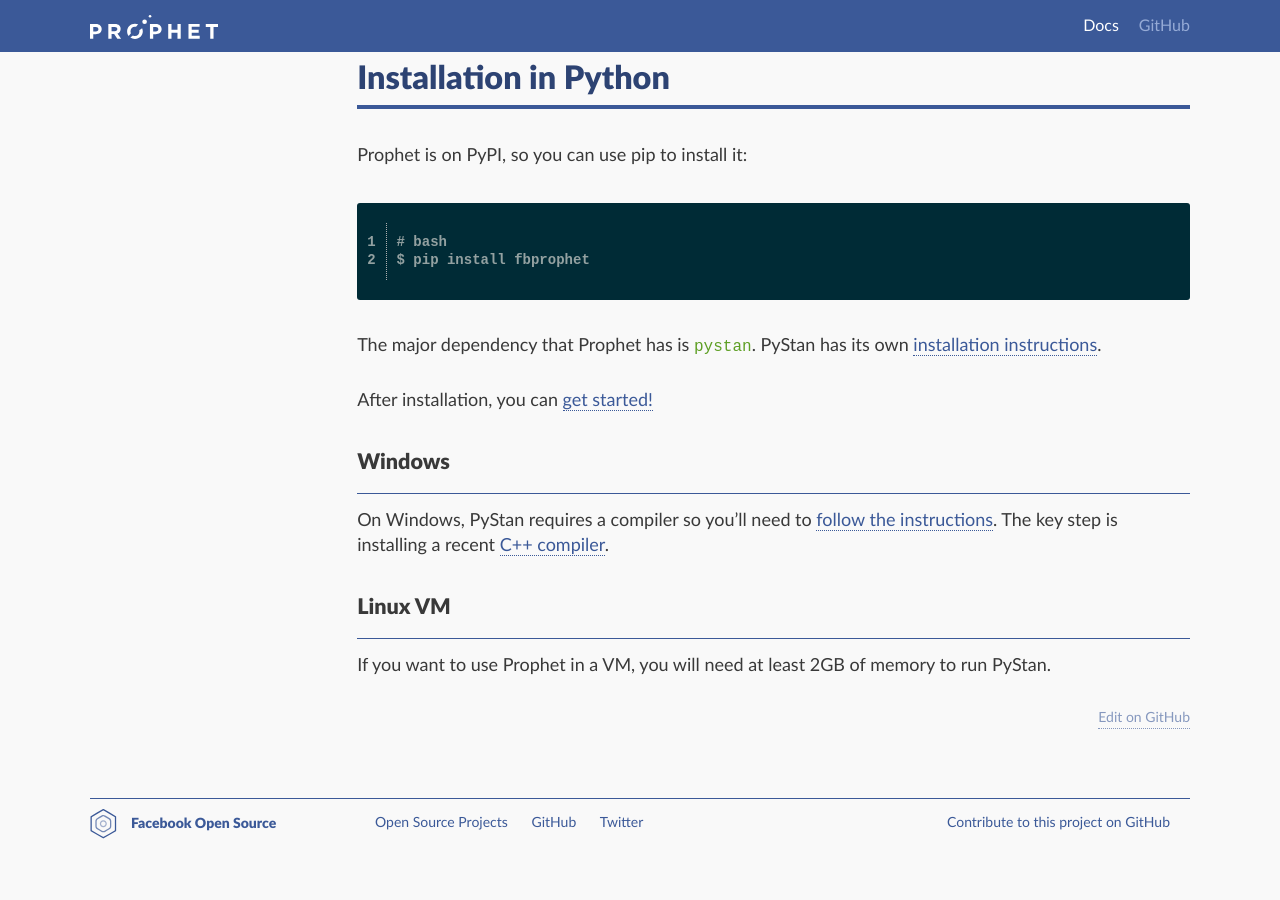
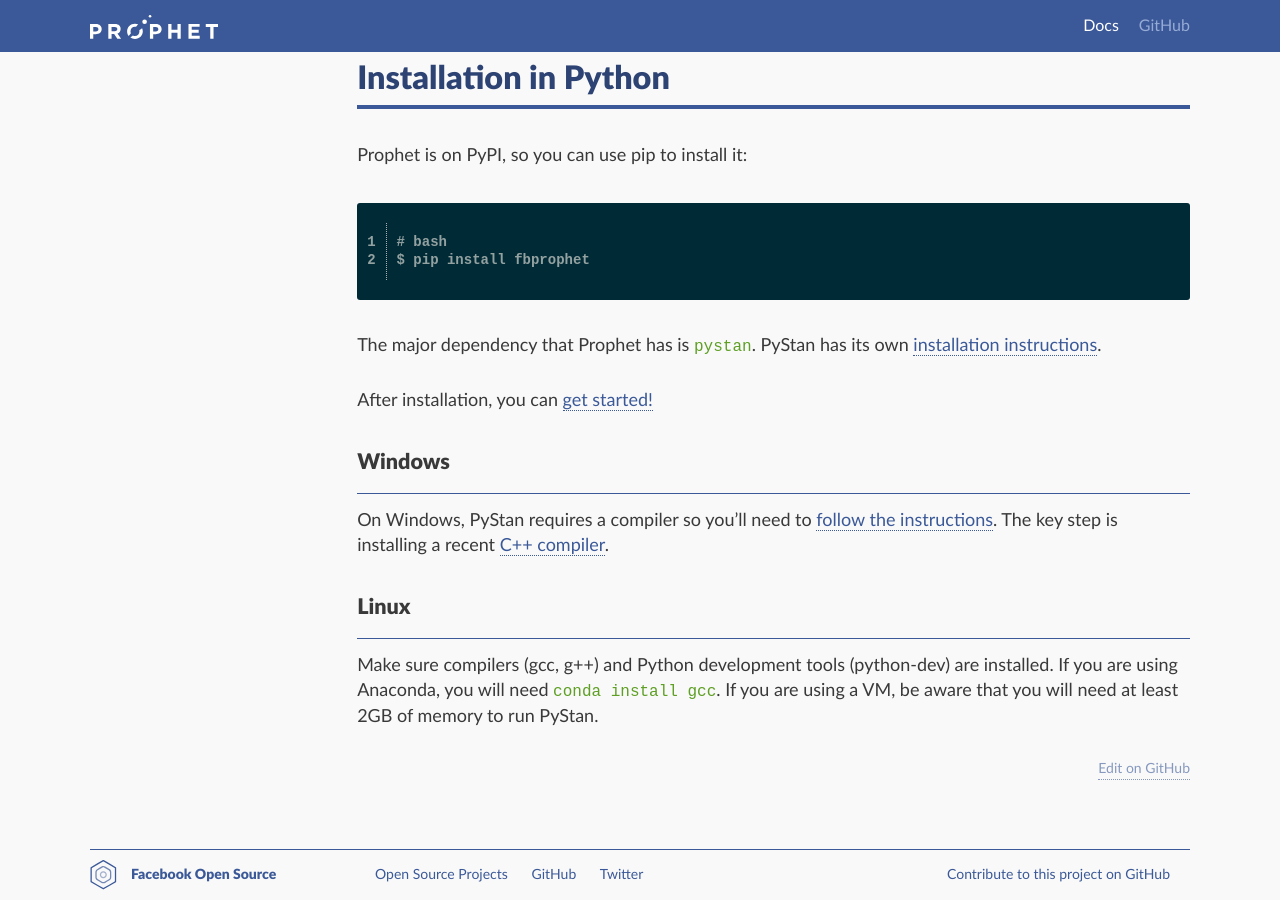
Before and after one commit to facebook/prophet, a Jekyll site: the page built from docs/_docs/installation.md, in a window 1280 px wide and 900 px high, scrolled down 620 px. Built offline with Jekyll 4.4.1, drawn with Linux system fonts in a browser that asks for light colours; before the commit the page ends 1469 px from its top, so only the background shows below that.

Commit message:
List some packages required for Linux install

```diff
--- a/docs/_docs/installation.md
+++ b/docs/_docs/installation.md
@@ -39,6 +39,6 @@
 
 On Windows, PyStan requires a compiler so you'll need to [follow the instructions](http://pystan.readthedocs.io/en/latest/windows.html).  The key step is installing a recent [C++ compiler](http://landinghub.visualstudio.com/visual-cpp-build-tools).
 
-### Linux VM
+### Linux
 
-If you want to use Prophet in a VM, you will need at least 2GB of memory to run PyStan.
+Make sure compilers (gcc, g++) and Python development tools (python-dev) are installed. If you are using Anaconda, you will need `conda install gcc`. If you are using a VM, be aware that you will need at least 2GB of memory to run PyStan.
```
